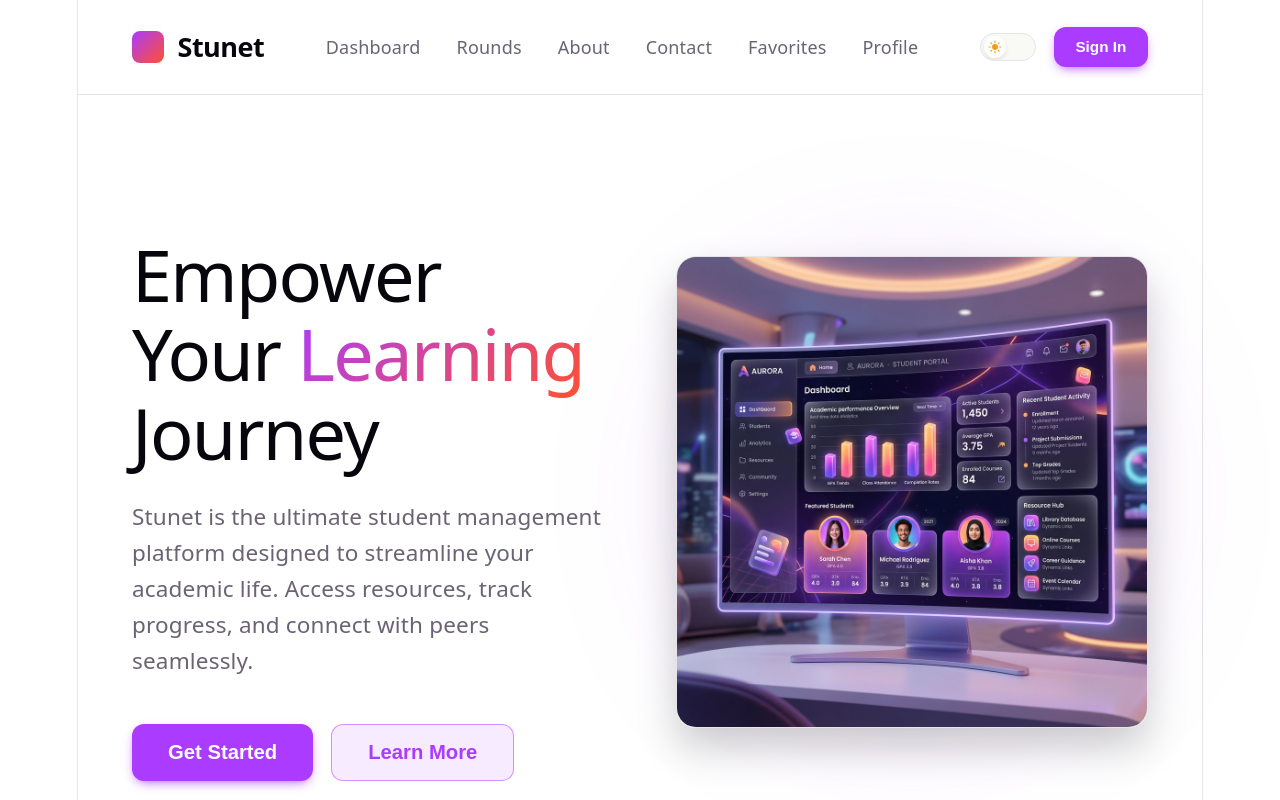
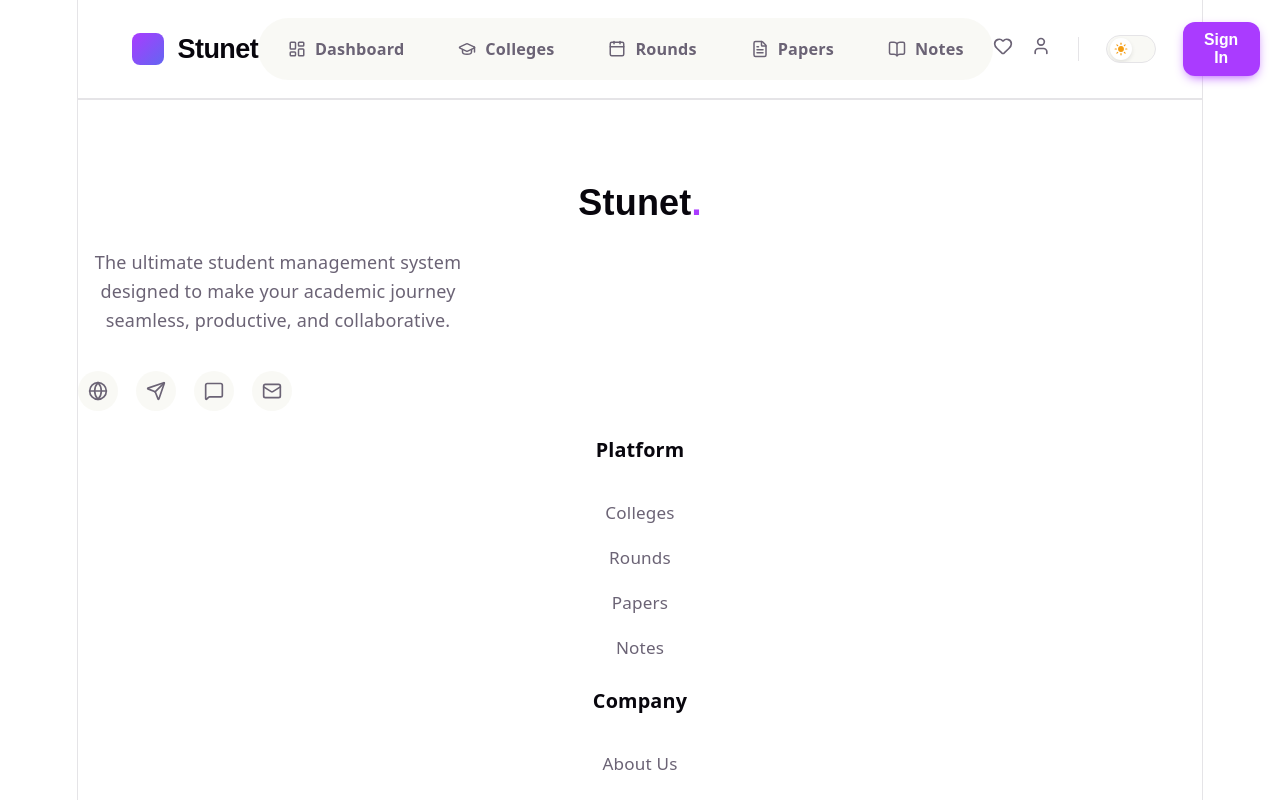
Before and after one commit to yashkohakade18/Stunet, a React (Vite) app: page / in a window 1280 px wide. Shown: the top 800 px of the page. Built offline with nearby package versions, Linux system fonts and the light colour scheme.

Commit message:
fix: resolve 404 routing errors, missing icons, and lost styles

```diff
--- a/src/App.css
+++ b/src/App.css
@@ -33,54 +33,113 @@
   display: flex;
   justify-content: space-between;
   align-items: center;
-  padding: 1.5rem 3rem;
+  padding: 1rem 3rem;
   border-bottom: 1px solid var(--border);
   background: rgba(255, 255, 255, 0.8);
-  backdrop-filter: blur(10px);
+  backdrop-filter: blur(15px);
   position: sticky;
   top: 0;
-  z-index: 100;
+  z-index: 1000;
+  transition: all 0.3s ease;
 }
 
 :root.dark .navbar {
-  background: rgba(22, 23, 29, 0.8);
+  background: rgba(10, 10, 12, 0.8);
 }
 
 .logo-container {
   display: flex;
   align-items: center;
   gap: 0.75rem;
+  text-decoration: none;
 }
 
 .logo-icon {
   width: 32px;
   height: 32px;
-  background: linear-gradient(135deg, var(--accent), #ff512f);
+  background: linear-gradient(135deg, var(--accent), #6366f1);
   border-radius: 8px;
 }
 
 .logo-text {
-  font-family: var(--heading);
-  font-weight: 700;
   font-size: 1.5rem;
-  color: var(--text-h);
-  letter-spacing: -0.5px;
+  font-weight: 900;
+  color: var(--text-h);
+  font-family: 'Syne', sans-serif;
+  letter-spacing: -0.02em;
 }
 
 .nav-links {
   display: flex;
-  gap: 2rem;
+  gap: 0.5rem;
+  background: var(--social-bg);
+  padding: 0.4rem;
+  border-radius: 50px;
 }
 
 .nav-links a {
   text-decoration: none;
   color: var(--text);
-  font-weight: 500;
-  transition: color 0.2s ease;
+  font-size: 0.9rem;
+  font-weight: 600;
+  padding: 0.6rem 1.25rem;
+  border-radius: 50px;
+  display: flex;
+  align-items: center;
+  gap: 0.5rem;
+  transition: all 0.2s ease;
 }
 
 .nav-links a:hover {
-  color: var(--accent);
+  color: var(--text-h);
+  background: rgba(0,0,0,0.03);
+}
+
+:root.dark .nav-links a:hover {
+  background: rgba(255,255,255,0.03);
+}
+
+.nav-links a.active {
+  background: var(--bg);
+  color: var(--accent);
+  box-shadow: 0 4px 12px -2px rgba(0,0,0,0.05);
+}
+
+.nav-actions {
+  display: flex;
+  align-items: center;
+  gap: 1.5rem;
+}
+
+.user-nav-links {
+  display: flex;
+  gap: 1rem;
+}
+
+.user-nav-links a {
+  color: var(--text);
+  transition: color 0.2s;
+}
+
+.user-nav-links a:hover, .user-nav-links a.active {
+  color: var(--accent);
+}
+
+.divider {
+  width: 1px;
+  height: 24px;
+  background: var(--border);
+}
+
+.auth-status {
+  display: flex;
+  align-items: center;
+  gap: 1rem;
+}
+
+.user-greeting {
+  font-size: 0.85rem;
+  color: var(--text);
 }
 
 .login-btn {
@@ -1819,3 +1878,126 @@
   border-color: var(--accent);
   box-shadow: 0 4px 12px -4px var(--accent);
 }
+
+/* Footer Styles */
+.main-footer {
+  background: var(--bg);
+  border-top: 1px solid var(--border);
+  padding-top: 5rem;
+  margin-top: auto;
+}
+
+.footer-top {
+  padding-bottom: 5rem;
+}
+
+.footer-logo {
+  font-size: 2rem;
+  font-weight: 800;
+  color: var(--text-h);
+  text-decoration: none;
+  font-family: 'Syne', sans-serif;
+}
+
+.footer-logo .dot {
+  color: var(--accent);
+}
+
+.footer-tagline {
+  color: var(--text);
+  margin: 1.5rem 0 2rem;
+  max-width: 400px;
+  line-height: 1.6;
+}
+
+.social-links {
+  display: flex;
+  gap: 1rem;
+}
+
+.social-links a {
+  width: 40px;
+  height: 40px;
+  background: var(--social-bg);
+  color: var(--text);
+  border-radius: 50%;
+  display: flex;
+  align-items: center;
+  justify-content: center;
+  transition: all 0.2s ease;
+}
+
+.social-links a:hover {
+  background: var(--accent);
+  color: white;
+  transform: translateY(-3px);
+}
+
+.footer-title {
+  font-size: 1.1rem;
+  font-weight: 700;
+  color: var(--text-h);
+  margin-bottom: 2rem;
+}
+
+.footer-list {
+  list-style: none;
+  padding: 0;
+  margin: 0;
+  display: flex;
+  flex-direction: column;
+  gap: 1rem;
+}
+
+.footer-list a {
+  color: var(--text);
+  text-decoration: none;
+  font-size: 0.95rem;
+  transition: color 0.2s;
+}
+
+.footer-list a:hover {
+  color: var(--accent);
+}
+
+.footer-bottom {
+  border-top: 1px solid var(--border);
+  padding: 2rem 0;
+}
+
+.copyright, .made-with {
+  font-size: 0.9rem;
+  color: var(--text);
+  opacity: 0.6;
+}
+
+.made-with {
+  display: flex;
+  align-items: center;
+  gap: 0.5rem;
+}
+
+/* Global Polish */
+* {
+  scroll-behavior: smooth;
+}
+
+/* Custom Scrollbar */
+::-webkit-scrollbar {
+  width: 10px;
+}
+
+::-webkit-scrollbar-track {
+  background: var(--bg);
+}
+
+::-webkit-scrollbar-thumb {
+  background: var(--border);
+  border-radius: 5px;
+  border: 2px solid var(--bg);
+}
+
+::-webkit-scrollbar-thumb:hover {
+  background: var(--text);
+  opacity: 0.5;
+}
--- a/src/App.jsx
+++ b/src/App.jsx
@@ -1,30 +1,15 @@
-import { Routes, Route } from 'react-router-dom';
+import { Outlet } from 'react-router-dom';
 import Navbar from './components/layout/Navbar';
 import Footer from './components/layout/Footer';
-import Home from './pages/Home';
-import About from './pages/About';
-import Contact from './pages/Contact';
-import Dashboard from './pages/Dashboard';
-import Login from './pages/Login';
-import Register from './pages/Register';
-import Rounds from './pages/Rounds';
-import NotFound from './pages/NotFound';
 import './App.css';
 
 function App() {
   return (
     <div className="app-container">
       <Navbar />
-      <Routes>
-        <Route path="/" element={<Home />} />
-        <Route path="/about" element={<About />} />
-        <Route path="/contact" element={<Contact />} />
-        <Route path="/dashboard" element={<Dashboard />} />
-        <Route path="/login" element={<Login />} />
-        <Route path="/register" element={<Register />} />
-        <Route path="/rounds" element={<Rounds />} />
-        <Route path="*" element={<NotFound />} />
-      </Routes>
+      <main className="flex-1">
+        <Outlet />
+      </main>
       <Footer />
     </div>
   );
--- a/src/components/layout/Footer.jsx
+++ b/src/components/layout/Footer.jsx
@@ -1,6 +1,6 @@
 import React from 'react';
 import { Link } from 'react-router-dom';
-import { Github, Twitter, Linkedin, Mail, Heart } from 'lucide-react';
+import { Globe, Send, MessageSquare, Mail, Heart } from 'lucide-react';
 
 const Footer = () => {
   return (
@@ -14,10 +14,10 @@ const Footer = () => {
               seamless, productive, and collaborative.
             </p>
             <div className="social-links">
-              <a href="#"><Github size={20} /></a>
-              <a href="#"><Twitter size={20} /></a>
-              <a href="#"><Linkedin size={20} /></a>
-              <a href="#"><Mail size={20} /></a>
+              <a href="#" title="Website"><Globe size={20} /></a>
+              <a href="#" title="Telegram"><Send size={20} /></a>
+              <a href="#" title="Community"><MessageSquare size={20} /></a>
+              <a href="#" title="Email"><Mail size={20} /></a>
             </div>
           </div>
 
--- a/src/components/layout/Navbar.jsx
+++ b/src/components/layout/Navbar.jsx
@@ -4,9 +4,9 @@ import { useTheme } from '../../context/ThemeContext';
 import { useAuth } from '../../context/AuthContext';
 import Button from '../ui/Button';
 import ThemeToggle from '../ui/ThemeToggle';
+import { GraduationCap, FileText, BookOpen, Heart, User, LayoutDashboard, Calendar, Info, Mail } from 'lucide-react';
 
 const Navbar = () => {
-  const { isDarkMode, toggleTheme } = useTheme();
   const { user, logout, isAuthenticated } = useAuth();
   const navigate = useNavigate();
 
@@ -17,33 +17,51 @@ const Navbar = () => {
 
   return (
     <nav className="navbar">
-      <Link to="/" className="logo-container" style={{ textDecoration: 'none' }}>
+      <Link to="/" className="logo-container">
         <div className="logo-icon"></div>
         <span className="logo-text">Stunet</span>
       </Link>
+
       <div className="nav-links">
-        <NavLink to="/dashboard">Dashboard</NavLink>
-        <NavLink to="/rounds">Rounds</NavLink>
-        <NavLink to="/about">About</NavLink>
-        <NavLink to="/contact">Contact</NavLink>
-        <NavLink to="/favorites">Favorites</NavLink>
-        <NavLink to="/profile">Profile</NavLink>
+        <NavLink to="/dashboard" className={({isActive}) => isActive ? 'active' : ''}>
+          <LayoutDashboard size={18} /> Dashboard
+        </NavLink>
+        <NavLink to="/colleges" className={({isActive}) => isActive ? 'active' : ''}>
+          <GraduationCap size={18} /> Colleges
+        </NavLink>
+        <NavLink to="/rounds" className={({isActive}) => isActive ? 'active' : ''}>
+          <Calendar size={18} /> Rounds
+        </NavLink>
+        <NavLink to="/papers" className={({isActive}) => isActive ? 'active' : ''}>
+          <FileText size={18} /> Papers
+        </NavLink>
+        <NavLink to="/notes" className={({isActive}) => isActive ? 'active' : ''}>
+          <BookOpen size={18} /> Notes
+        </NavLink>
       </div>
-      <div style={{ display: 'flex', gap: '1rem', alignItems: 'center' }}>
+
+      <div className="nav-actions">
+        <div className="user-nav-links">
+          <NavLink to="/favorites" title="Favorites"><Heart size={20} /></NavLink>
+          <NavLink to="/profile" title="Profile"><User size={20} /></NavLink>
+        </div>
+
+        <div className="divider"></div>
+
         <ThemeToggle />
 
         {isAuthenticated ? (
-          <div style={{ display: 'flex', alignItems: 'center', gap: '1rem' }}>
-            <span style={{ color: 'var(--text)', fontSize: '0.9rem', fontWeight: 500 }}>
+          <div className="auth-status">
+            <span className="user-greeting">
               Hi, <span className="highlight">{user.name.split(' ')[0]}</span>
             </span>
-            <Button variant="secondary" onClick={handleLogout} style={{ padding: '0.5rem 1rem', fontSize: '0.85rem' }}>
+            <Button variant="ghost" size="sm" onClick={handleLogout}>
               Logout
             </Button>
           </div>
         ) : (
           <Link to="/login">
-            <Button variant="primary" style={{ padding: '0.6rem 1.2rem', fontSize: '0.85rem' }}>
+            <Button variant="primary" size="sm">
               Sign In
             </Button>
           </Link>
```
Also changed, not shown: src/router.jsx (+10 -0 lines).
